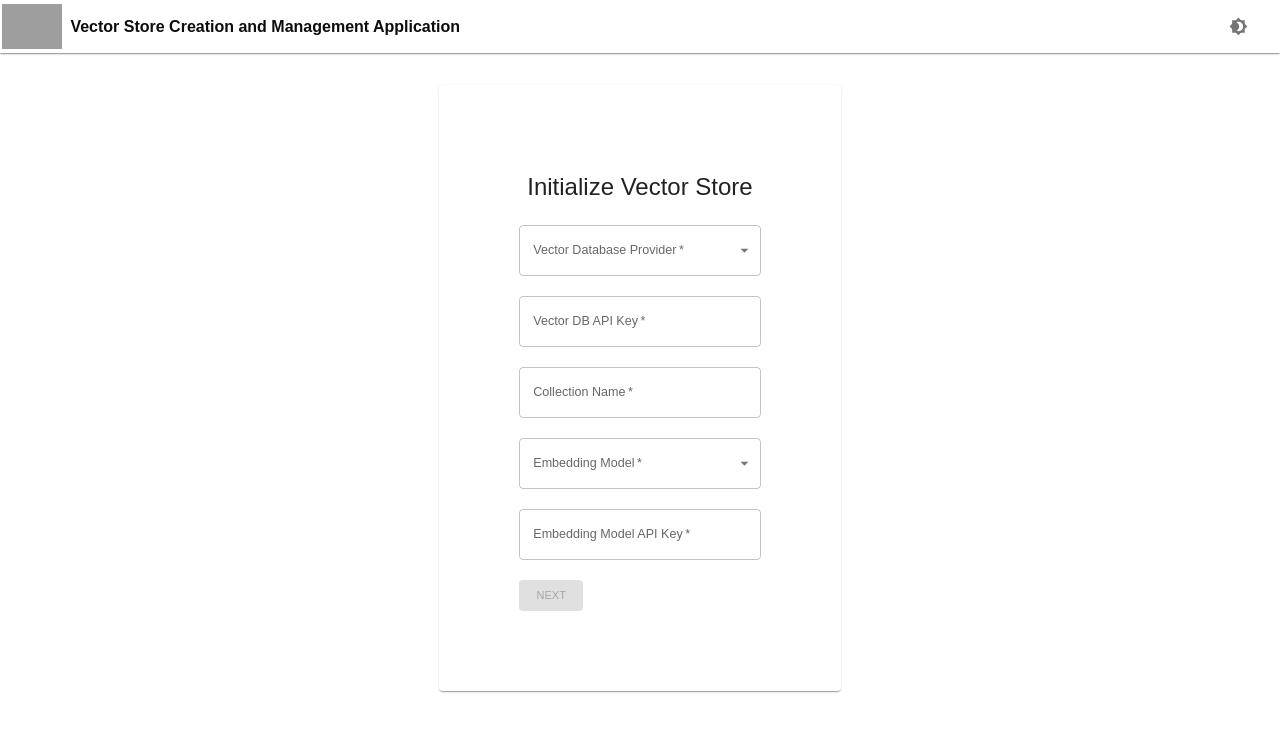
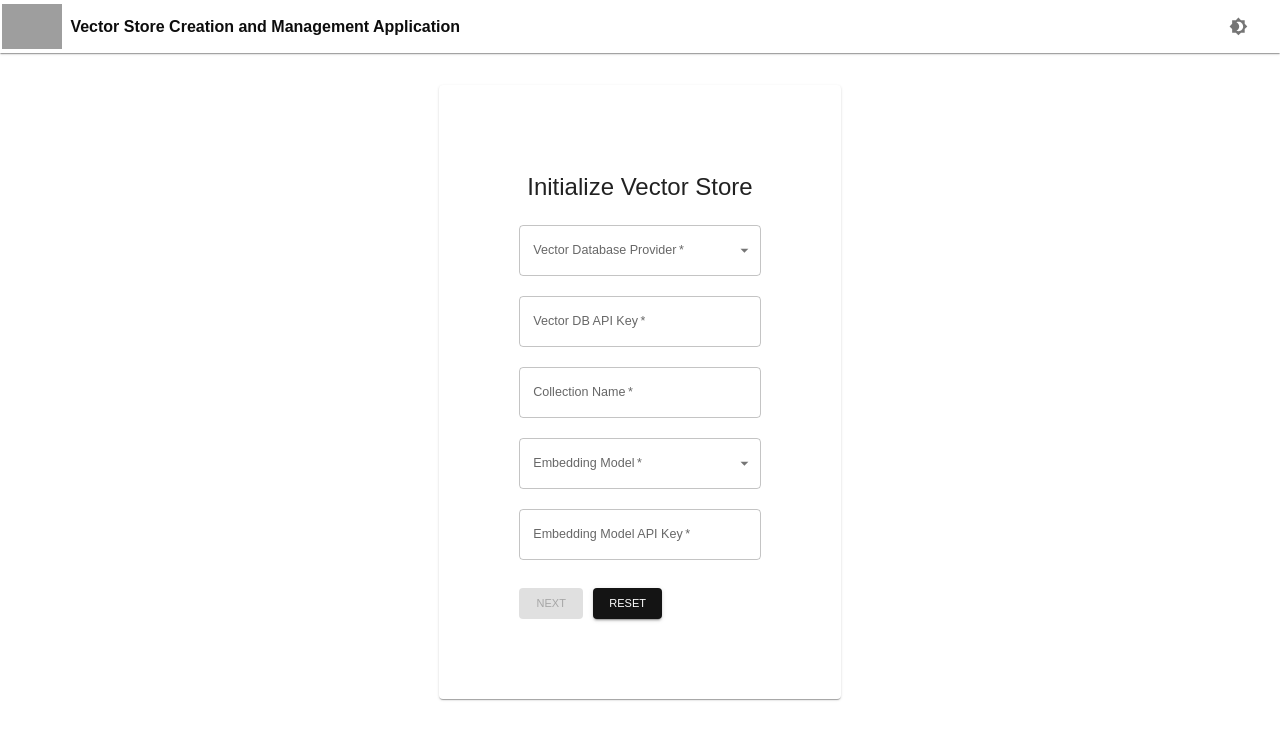
Before and after one commit to lckariyawasam/vector-store-management-app, a React (Create React App) app: page / in a window 1280 px wide. Shown: the top 740 px of the page. Built offline with nearby package versions, Linux system fonts and the light colour scheme; grey boxes are pictures that could not be loaded.

Commit message:
Add reset button to setup page

```diff
--- a/src/pages/NewSetup/index.jsx
+++ b/src/pages/NewSetup/index.jsx
@@ -1,4 +1,4 @@
-import React, { useContext, useEffect, useState } from 'react';
+import React, { useContext, useEffect, useRef, useState } from 'react';
 import { Button, TextField, Grid, Typography, Paper, Box, Select, MenuItem, FormControl, InputLabel } from '@mui/material';
 import { useNavigate } from 'react-router-dom';
 import { AppContext } from '../../context/AppContext';
@@ -15,7 +15,23 @@ function SetupPage() {
   const [isNextButtonDisabled, setIsNextButtonDisabled] = useState(true);
   const [showRequiredIndicators, setShowRequiredIndicators] = useState(false);
 
+  const initialState = useRef({
+    selectedProvider,
+    vectorDBAPIKey,
+    collectionName,
+    embeddingModel,
+    embeddingModelAPIKey
+  })
+
   const navigate = useNavigate();
+
+  const resetValues = () => {
+    setSelectedProvider(initialState.current.selectedProvider);
+    setVectorDBAPIKey(initialState.current.vectorDBAPIKey);
+    setCollectionName(initialState.current.collectionName);
+    setEmbeddingModel(initialState.current.embeddingModel);
+    setEmbeddingModelAPIKey(initialState.current.embeddingModelAPIKey);
+  }
 
   useEffect(() => {
     const isVectorDBSettingsValid = selectedProvider && vectorDBAPIKey && collectionName;
@@ -84,9 +100,9 @@ function SetupPage() {
                         labelId='embedding-model-label'
                         label='Embedding Model'
                         >
-                        <MenuItem value="SENTENCE_TRANSFORM">Sentence Transform</MenuItem>
                         <MenuItem value="OPENAI">OpenAI</MenuItem>
                         <MenuItem value="MODEL2">Azure OpenAI</MenuItem>
+                        <MenuItem value="SENTENCE_TRANSFORM">Sentence Transform</MenuItem>
                         </Select>
                     </FormControl>
                     </Grid>
@@ -102,16 +118,24 @@ function SetupPage() {
                         />
                     </Grid>
                     )}
-                    <Grid item xs={12}>
-                    <Button
+                    <Box mt={1}>
+                        <Button
                         variant="contained"
                         color="primary"
                         onClick={handleNext}
                         disabled={isNextButtonDisabled}
-                    >
+                        sx={{marginRight: "10px"}}
+                        >
                         Next
-                    </Button>
-                    </Grid>
+                        </Button>
+                        <Button
+                        variant="contained"
+                        color="secondary"
+                        onClick={resetValues}
+                        >
+                        Reset
+                      </Button>
+                    </Box>
                 </Box>
             </Box>
         </Paper>
```
